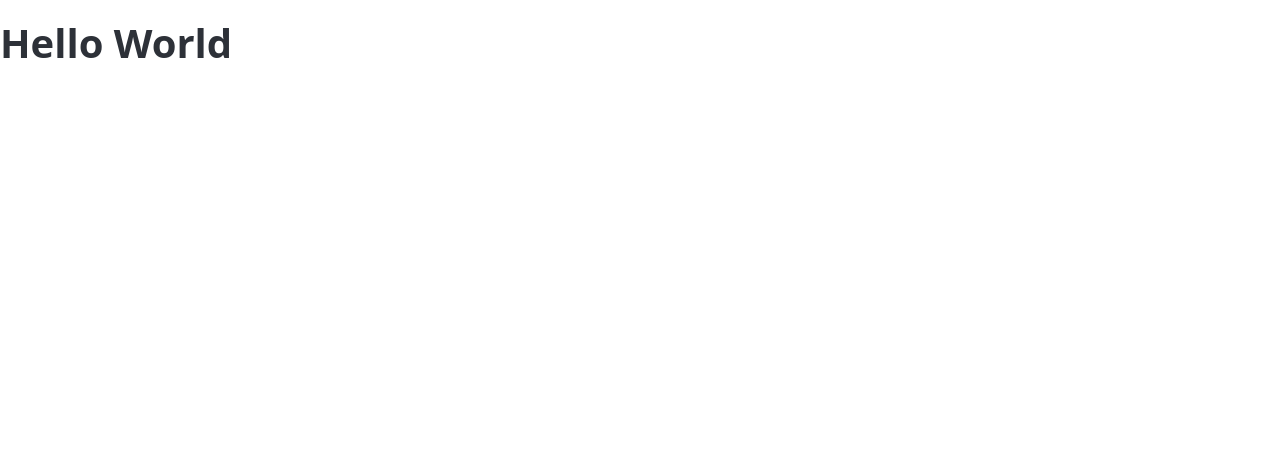
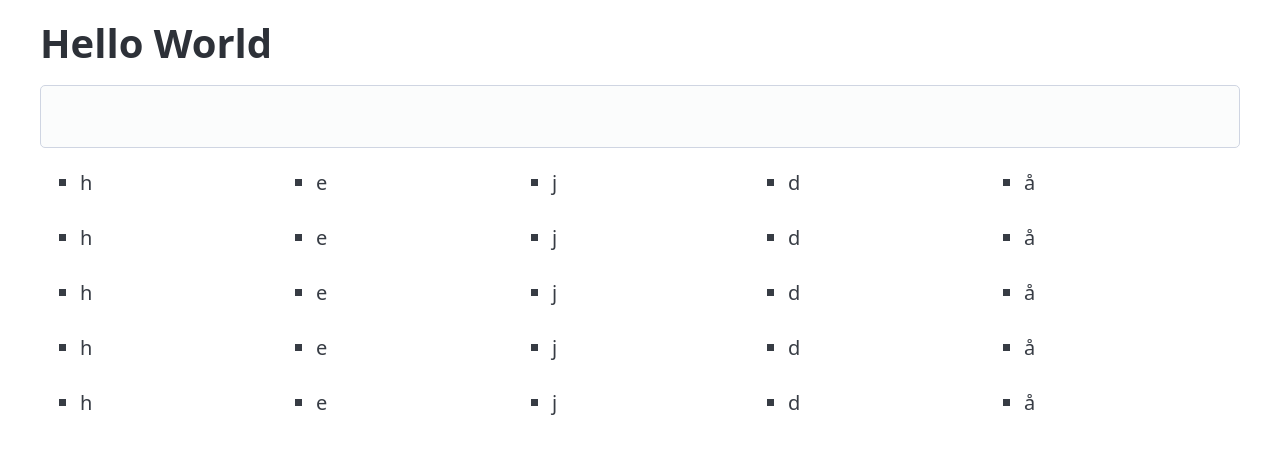
Before and after one commit to Pinuten/KindCoders-Wordle, a React (Vite) app in the folder KindCoders-Wordle/: page / in a window 1280 px wide. Shown: the top 454 px of the page. Built offline with nearby package versions, Linux system fonts and the light colour scheme.

Commit message:
adds grid layout to app.tsx

```diff
--- a/KindCoders-Wordle/src/App.tsx
+++ b/KindCoders-Wordle/src/App.tsx
@@ -1,9 +1,48 @@
 function App() {
 
   return (
-    <>
+
+    <section className="container">
+
       <h1>Hello World</h1>
-    </>
+
+      <input type="text" name="" id="" />
+      <ul className="grid">
+      <li>h</li>
+      <li>e</li>
+      <li>j</li>
+      <li>d</li>
+      <li>å</li>
+      </ul>
+      <ul className="grid">
+      <li>h</li>
+      <li>e</li>
+      <li>j</li>
+      <li>d</li>
+      <li>å</li>
+      </ul>
+      <ul className="grid">
+      <li>h</li>
+      <li>e</li>
+      <li>j</li>
+      <li>d</li>
+      <li>å</li>
+      </ul>
+      <ul className="grid">
+      <li>h</li>
+      <li>e</li>
+      <li>j</li>
+      <li>d</li>
+      <li>å</li>
+      </ul>
+      <ul className="grid">
+      <li>h</li>
+      <li>e</li>
+      <li>j</li>
+      <li>d</li>
+      <li>å</li>
+      </ul>
+    </section>
   )
 }
 
```
